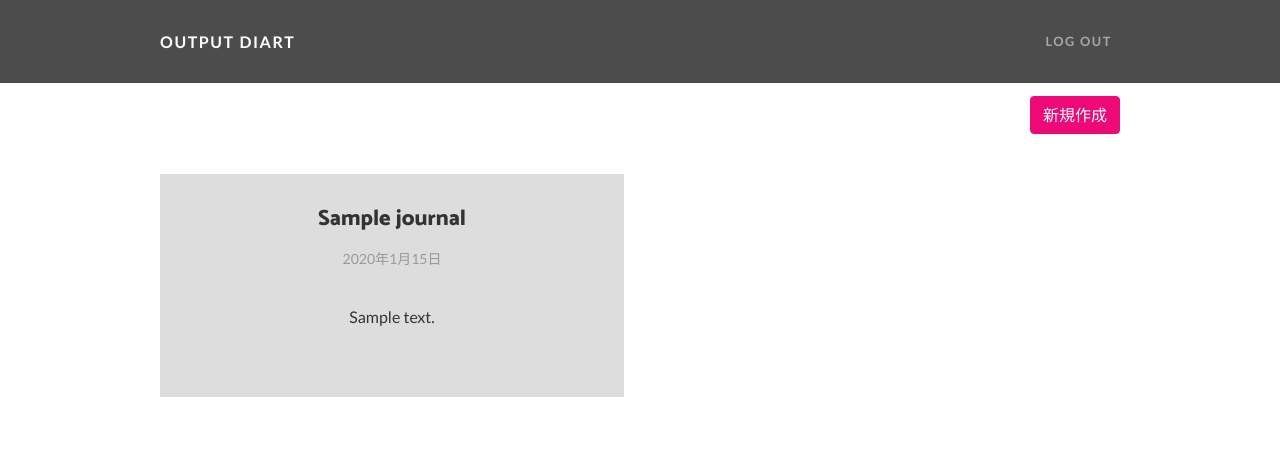
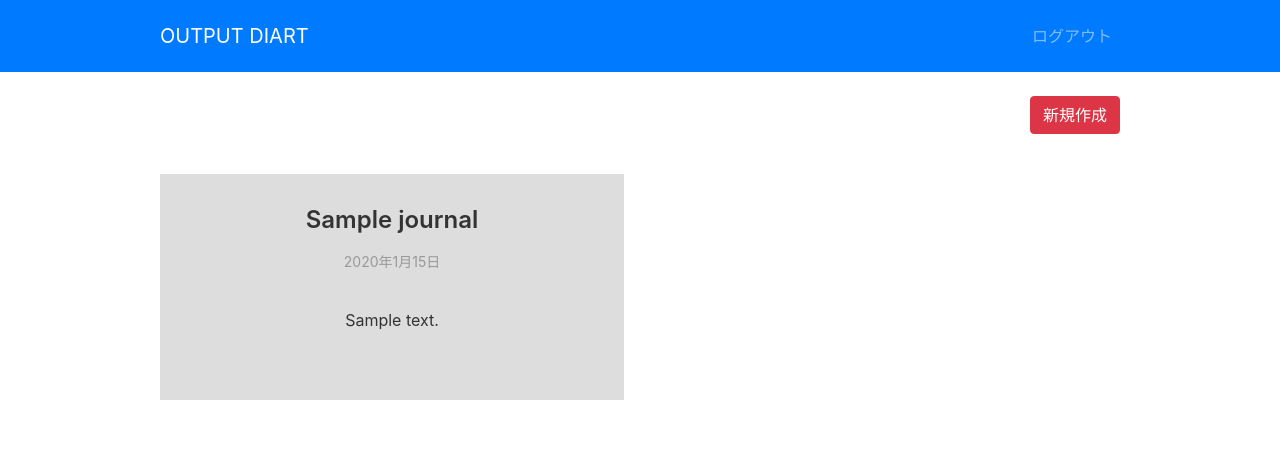
Before and after one commit to yanagswk/diary_applications, a Django app: page / in a window 1280 px wide. Shown: the top 475 px of the page. Run offline with Django 3.2, Linux system fonts and the light colour scheme; a user stored in the database is signed in; tables that the repository leaves empty hold one stand-in row (values such as "Sample post"); some libraries are stand-ins or nearby versions.

Commit message:
タイトルとヘッダー変更

```diff
--- a/accounts/templates/account/login.html
+++ b/accounts/templates/account/login.html
@@ -1,6 +1,6 @@
 {% extends 'base.html' %}
 
-{% block title %}ログイン | Output Diary{% endblock %}
+{% block title %}ログイン{% endblock %}
 
 {% block active_login %}active{% endblock %}
 
--- a/journal/models.py
+++ b/journal/models.py
@@ -3,7 +3,6 @@ from django.db import models
 
 
 class Journal(models.Model):
-    """日記モデル"""
 
     user = models.ForeignKey(CustomUser, verbose_name='ユーザー', on_delete=models.PROTECT)
     title = models.CharField(verbose_name='タイトル', max_length=40)
--- a/journal/templates/base.html
+++ b/journal/templates/base.html
@@ -14,13 +14,6 @@
     <!-- Bootstrap core CSS -->
     <link href="{% static 'vendor/bootstrap/css/bootstrap.min.css' %}" rel="stylesheet">
 
-    <!-- Custom fonts for this template -->
-    <link href="https://fonts.googleapis.com/css?family=Catamaran:100,200,300,400,500,600,700,800,900" rel="stylesheet">
-    <link href="https://fonts.googleapis.com/css?family=Lato:100,100i,300,300i,400,400i,700,700i,900,900i" rel="stylesheet">
-
-    <!-- Custom styles for this template -->
-    <link href="{% static 'css/one-page-wonder.min.css' %}" rel="stylesheet">
-
     <!-- My style css -->
     <link rel="stylesheet" href="{% static 'css/journal_list.css' %}">
     {% block head %}{% endblock %}
@@ -30,26 +23,20 @@
 
 	<div id="wrapper">
         <!-- Navigation -->
-        <nav class="navbar navbar-expand-lg navbar-dark navbar-custom fixed-top">
+        <nav class="navbar navbar-expand-lg navbar-dark bg-primary fixed-top">
           <div class="container">
             <a class="navbar-brand" href="{% url 'journal:diary_list' %}">OUTPUT DIART</a>
-            <button class="navbar-toggler" type="button" data-toggle="collapse" data-target="#navbarResponsive" aria-controls="navbarResponsive" aria-expanded="false" aria-label="Toggle navigation">
-              <span class="navbar-toggler-icon"></span>
-            </button>
-            <div class="collapse navbar-collapse" id="navbarResponsive">
-
             <ul class="navbar-nav ml-auto">
               {% if user.is_authenticated %}
                 <li class="nav-item">
-                      <a class="nav-link" href="{% url 'account_logout' %}">Log Out</a>
+                    <a class="nav-link" href="{% url 'account_logout' %}">ログアウト</a>
                 </li>
               {% else %}
                 <li class="nav-item {% block active_login %}{% endblock %}">
-                      <a class="nav-link" href="{% url 'account_login' %}">Log In</a>
+                    <a class="nav-link" href="{% url 'account_login' %}">ログイン</a>
                 </li>
               {% endif %}
             </ul>
-            </div>
           </div>
         </nav>
 
--- a/journal/templates/diary_create.html
+++ b/journal/templates/diary_create.html
@@ -1,7 +1,7 @@
 {% extends 'base.html' %}
 {% load static %}
 
-{% block title %}日記作成 | Private Diary{% endblock %}
+{% block title %}日記作成{% endblock %}
 
 {% block active_diary_list %}active{% endblock %}
 
--- a/journal/templates/diary_delete.html
+++ b/journal/templates/diary_delete.html
@@ -1,7 +1,7 @@
 {% extends 'base.html' %}
 {% load static %}
 
-{% block title %}日記削除 | Private Diary{% endblock %}
+{% block title %}日記削除{% endblock %}
 
 {% block active_diary_list %}active{% endblock %}
 
--- a/journal/templates/diary_detail.html
+++ b/journal/templates/diary_detail.html
@@ -1,7 +1,7 @@
 {% extends 'base.html' %}
 {% load static %}
 
-{% block title %}日記詳細 | Private Diary{% endblock %}
+{% block title %}日記詳細{% endblock %}
 
 {% block active_diary_list %}active{% endblock %}
 
--- a/journal/templates/diary_list.html
+++ b/journal/templates/diary_list.html
@@ -1,7 +1,7 @@
 {% extends 'base.html' %}
 {% load static %}
 
-{% block title %}日記一覧 | Private Diary{% endblock %}
+{% block title %}日記一覧{% endblock %}
 
 {% block head %}
 
@@ -13,7 +13,7 @@
     <section id='diary-list' class="container">
 
         <div class="clearfix">
-            <a class="btn btn-primary float-right" href="{% url 'journal:diary_create' %}">新規作成</a>
+            <a class="btn btn-danger float-right" href="{% url 'journal:diary_create' %}">新規作成</a>
         </div>
 
         <h1 class="section-title">{{ heading }}</h1>
@@ -22,12 +22,12 @@
 
             <article class="post-preview">
                 <a href="{% url 'journal:diary_detail' journal.pk %}">
-                    <h2 class="post-title">{{ journal.title }}</h2>
+                    <h2 class="post-title">{{ journal.title }}</h2></b>
                     <p class="post-meta">
                         {{ journal.created_at | date:'Y年n月j日' }}
                     </p>
                     <div class='contents'>
-                        <p>{{ journal.content|truncatechars:20 }}</p>
+                        <p>{{ journal.content|truncatechars:30 }}</p>
                     </div>
                 </a>
             </article>
--- a/journal/templates/diary_update.html
+++ b/journal/templates/diary_update.html
@@ -1,7 +1,7 @@
 {% extends 'base.html' %}
 {% load static %}
 
-{% block title %}日記編集 | Private Diary{% endblock %}
+{% block title %}日記編集{% endblock %}
 
 {% block active_diary_list %}active{% endblock %}
 
--- a/static/css/journal_list.css
+++ b/static/css/journal_list.css
@@ -64,9 +64,9 @@ li {
 
 .post-title {
     margin-bottom: 16px;
-    font-size: 22px;
+    font-size: 24px;
     color: #333;
-    font-weight: 400;
+    font-weight: 600;
 }
 
 
```
Also changed, not shown: journal/templates/index.html (deleted, +0 -76 lines). Lines whose indentation alone changed are shown as unchanged.
